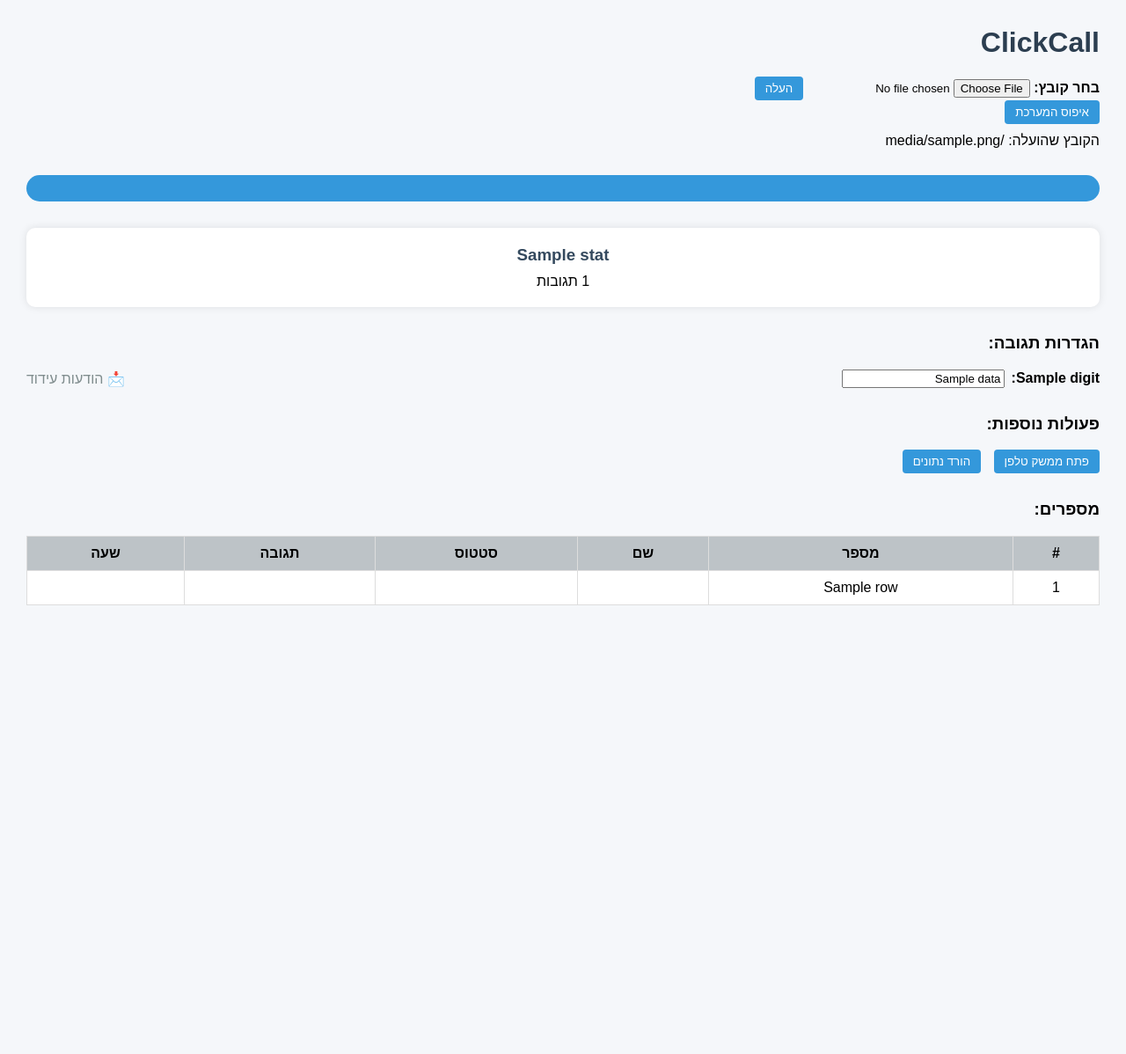
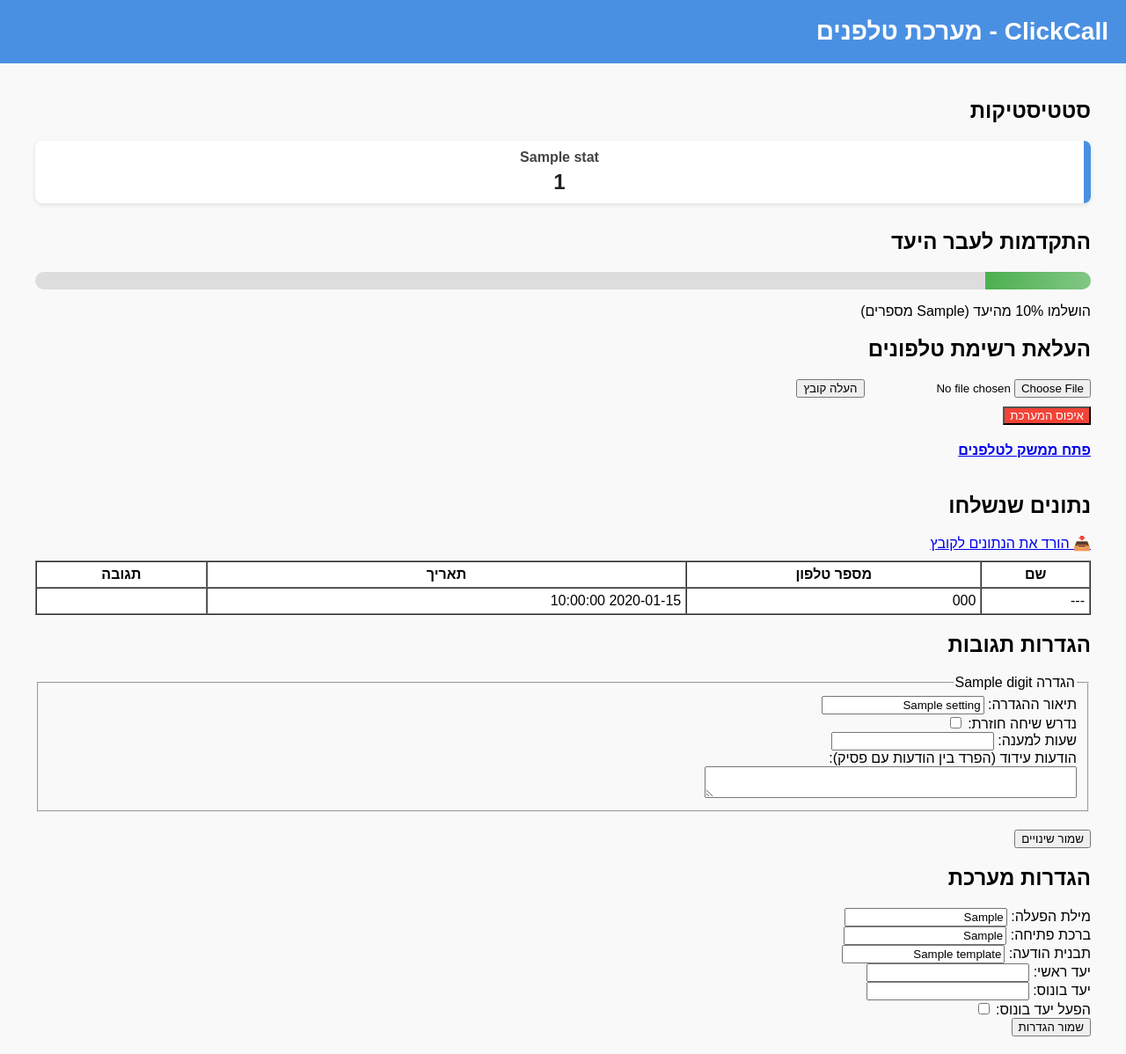
Before and after one commit to uriya222972/sms-auto-bot, a Flask app: template templates/index.html in a window 1280 px wide. Shown: the whole page at 88% size. Before the commit the page ends 688 px from the top, so only its background shows below. Run offline with Flask 3, Linux system fonts and the light colour scheme; the template is opened without the code that fills it: most values are stand-ins (such as "Sample title", 1, 10 or a date in 2020).

Commit message:
Update index.html

```diff
--- a/templates/index.html
+++ b/templates/index.html
@@ -1,121 +1,172 @@
 <!DOCTYPE html>
 <html lang="he" dir="rtl">
 <head>
-  <meta charset="UTF-8">
-  <title>ClickCall</title>
+  <meta charset="UTF-8" />
+  <title>ClickCall - מערכת טלפנים</title>
   <style>
-    body { font-family: Arial, sans-serif; direction: rtl; margin: 30px; background: #f5f7fa; }
-    h1.logo { color: #2c3e50; font-size: 32px; text-align: right; margin-bottom: 20px; }
-    .goal-bar { background: #ecf0f1; height: 30px; border-radius: 20px; overflow: hidden; margin-bottom: 30px; }
-    .goal-fill { height: 100%; text-align: center; line-height: 30px; color: white; font-weight: bold; }
-    .target { background: #3498db; }
-    .bonus { background: #2ecc71; }
-    .card-container { display: flex; gap: 15px; flex-wrap: wrap; margin-bottom: 30px; }
-    .card { background: white; padding: 20px; border-radius: 10px; box-shadow: 0 0 10px rgba(0,0,0,0.1); flex: 1; min-width: 120px; text-align: center; }
-    .card h3 { margin: 0 0 10px; color: #34495e; }
-    .upload-section, .response-section, .controls-section { margin-bottom: 30px; }
-    .inline { display: inline-block; margin-left: 10px; }
-    label { font-weight: bold; }
-    table { width: 100%; border-collapse: collapse; background: white; }
-    th, td { padding: 10px; border: 1px solid #ddd; text-align: center; }
-    th { background: #bdc3c7; }
-    .btn { padding: 6px 12px; background: #3498db; color: white; border: none; border-radius: 4px; cursor: pointer; }
-    .btn:hover { background: #2980b9; }
-    .response-row { display: flex; align-items: center; margin-bottom: 8px; gap: 8px; }
-    .encouragement-box { margin-right: auto; cursor: pointer; color: #7f8c8d; }
-    .hidden { display: none; }
+    body {
+      font-family: sans-serif;
+      margin: 0;
+      padding: 0;
+      background: #f9f9f9;
+      direction: rtl;
+    }
+    header {
+      background-color: #4a90e2;
+      color: white;
+      padding: 20px;
+      text-align: right;
+      font-size: 28px;
+      font-weight: bold;
+    }
+    .container {
+      padding: 20px;
+      max-width: 1200px;
+      margin: auto;
+    }
+    .stats {
+      display: flex;
+      flex-wrap: wrap;
+      gap: 10px;
+      margin-bottom: 30px;
+    }
+    .stat-box {
+      flex: 1 0 21%;
+      background-color: #fff;
+      border-right: 8px solid #4a90e2;
+      padding: 10px;
+      box-shadow: 0 2px 5px rgba(0,0,0,0.1);
+      text-align: center;
+      border-radius: 8px;
+    }
+    .stat-box h3 {
+      margin: 0;
+      font-size: 16px;
+      color: #444;
+    }
+    .stat-box p {
+      font-size: 24px;
+      font-weight: bold;
+      margin: 5px 0 0;
+      color: #222;
+    }
+    .bar {
+      margin: 10px 0;
+      height: 20px;
+      background: #ddd;
+      border-radius: 10px;
+      overflow: hidden;
+    }
+    .bar-inner {
+      height: 100%;
+      background: linear-gradient(90deg, #4caf50, #81c784);
+      transition: width 0.5s;
+    }
   </style>
 </head>
 <body>
-  <h1 class="logo">ClickCall</h1>
-  <div class="upload-section">
-    <form action="/upload" method="post" enctype="multipart/form-data">
-      <label>בחר קובץ:</label>
-      <input type="file" name="file" required>
-      <button type="submit" class="btn">העלה</button>
-    </form>
-    <form action="/reset" method="post" class="inline">
-      <button type="submit" class="btn">איפוס המערכת</button>
-    </form>
-    {% if filename %}
-    <div style="margin-top: 10px;">הקובץ שהועלה: {{ filename }}</div>
-    {% endif %}
-  </div>
-  <div class="goal-bar">
-    <div class="goal-fill target" style="width: {{ (total_sent / target_goal * 100)|round(0) if target_goal else 0 }}%">
-      {{ total_sent }}/{{ target_goal }} יעד
-    </div>
-    {% if bonus_active %}
-    <div class="goal-fill bonus" style="width: {{ (total_sent / bonus_goal * 100)|round(0) if bonus_goal else 0 }}">
-      {{ total_sent }}/{{ bonus_goal }} בונוס
-    </div>
-    {% endif %}
-  </div>
-  <div class="card-container">
+  <header>ClickCall - מערכת טלפנים</header>
+  <div class="container">
+    <h2>סטטיסטיקות</h2>
+    <div class="stats">
       {% for label, count in stats.items() %}
-    <div class="card">
+        <div class="stat-box">
           <h3>{{ label }}</h3>
-      <div>{{ count }} תגובות</div>
+          <p>{{ count }}</p>
         </div>
       {% endfor %}
     </div>
-  <div class="response-section">
-    <h3>הגדרות תגובה:</h3>
-    {% for digit, data in response_map.items() %}
-    <div class="response-row">
-      <label>{{ digit }}:</label>
-      <input type="text" name="label-{{ digit }}" value="{{ data.label }}" placeholder="כותרת">
-      <span class="encouragement-box" onclick="toggleEncouragement('{{ digit }}')">📩 הודעות עידוד</span>
-      <div id="enc-{{ digit }}" class="hidden">
-        <textarea name="encouragement-{{ digit }}" rows="3" placeholder="כל שורה הודעה נפרדת...">{% for msg in encouragements.get(digit, []) %}{{ msg }}{% if not loop.last %}\n{% endif %}{% endfor %}</textarea>
+    <h2>התקדמות לעבר היעד</h2>
+    <div class="bar">
+      <div class="bar-inner" style="width: {{ progress }}%;"></div>
     </div>
+    <p>הושלמו {{ progress }}% מהיעד ({{ target_goal }} מספרים)</p>
+
+    {% if bonus_active %}
+      <h3>יעד בונוס 🎯</h3>
+      <div class="bar">
+        <div class="bar-inner" style="background: linear-gradient(90deg, #ff9800, #ffc107); width: {{ bonus_progress }}%;"></div>
       </div>
-    {% endfor %}
-  </div>
+      <p>הושגו {{ bonus_progress }}% מהיעד בונוס ({{ bonus_goal }} מספרים)</p>
+    {% endif %}
 
-  <div class="controls-section">
-    <h3>פעולות נוספות:</h3>
-    <form method="get" action="/telephony" target="_blank" class="inline">
-      <button type="submit" class="btn">פתח ממשק טלפן</button>
+    <form action="/upload" method="POST" enctype="multipart/form-data">
+      <h2>העלאת רשימת טלפונים</h2>
+      <input type="file" name="file" required>
+      <button type="submit">העלה קובץ</button>
     </form>
-    <form method="get" action="/download" class="inline">
-      <button type="submit" class="btn">הורד נתונים</button>
+
+    <form action="/reset" method="POST" style="margin-top: 10px;">
+      <button type="submit" style="background-color: #f44336; color: white;">איפוס המערכת</button>
     </form>
-  </div>
 
-  <div class="numbers-section">
-    <h3>מספרים:</h3>
-    <table>
+    <a href="/telephony" target="_blank" style="display: inline-block; margin-top: 20px; font-weight: bold; text-decoration: underline;">פתח ממשק לטלפנים</a>
+
+    <h2 style="margin-top: 40px;">נתונים שנשלחו</h2>
+    <a href="/download" style="display: block; margin-bottom: 10px;">📥 הורד את הנתונים לקובץ</a>
+    <table border="1" cellpadding="5" cellspacing="0" style="width: 100%; background: white;">
       <thead>
         <tr>
-          <th>#</th>
-          <th>מספר</th>
           <th>שם</th>
-          <th>סטטוס</th>
+          <th>מספר טלפון</th>
+          <th>תאריך</th>
           <th>תגובה</th>
-          <th>שעה</th>
         </tr>
       </thead>
       <tbody>
-        {% for i in range(rows|length) %}
+        {% for index, log in send_log.items() %}
           <tr>
-          <td>{{ i + 1 }}</td>
-          <td>{{ rows[i] }}</td>
-          <td>{{ name_map.get(send_log[i].phone) if i in send_log and send_log[i].phone in name_map else '' }}</td>
-          <td>{{ "נשלח" if i in send_log else "" }}</td>
-          <td>{{ responses[i].label if i in responses else "" }}</td>
-          <td>{{ responses[i].time if i in responses else "" }}</td>
+            <td>{{ name_map.get(log.to, '---') }}</td>
+            <td>{{ log.phone }}</td>
+            <td>{{ log.time }}</td>
+            <td>{{ responses.get(index, {}).get('label', '') }}</td>
           </tr>
         {% endfor %}
       </tbody>
     </table>
+    <h2>הגדרות תגובות</h2>
+    <form id="settings-form" method="POST" action="/update-settings">
+      {% for digit, setting in response_map.items() %}
+        <fieldset style="margin-bottom: 20px;">
+          <legend>הגדרה {{ digit }}</legend>
+          <label>תיאור ההגדרה:
+            <input type="text" name="label_{{ digit }}" value="{{ setting.label }}">
+          </label><br>
+          <label>נדרש שיחה חוזרת:
+            <input type="checkbox" name="callback_{{ digit }}" {% if setting.callback_required %}checked{% endif %}>
+          </label><br>
+          <label>שעות למענה:
+            <input type="number" name="hours_{{ digit }}" value="{{ setting.hours }}">
+          </label><br>
+          <label>הודעות עידוד (הפרד בין הודעות עם פסיק):</label><br>
+          <textarea name="encouragements_{{ digit }}" rows="2" cols="50">{% for msg in encouragements.get(digit, []) %}{{ msg }}{% if not loop.last %}, {% endif %}{% endfor %}</textarea>
+        </fieldset>
+      {% endfor %}
+      <button type="submit">שמור שינויים</button>
+    </form>
+
+    <h2>הגדרות מערכת</h2>
+    <form method="POST" action="/update-config">
+      <label>מילת הפעלה:
+        <input type="text" name="activation_word" value="{{ activation_word }}">
+      </label><br>
+      <label>ברכת פתיחה:
+        <input type="text" name="greeting_template" value="{{ greeting_template }}">
+      </label><br>
+      <label>תבנית הודעה:
+        <input type="text" name="custom_template" value="{{ template }}">
+      </label><br>
+      <label>יעד ראשי:
+        <input type="number" name="target_goal" value="{{ target_goal }}">
+      </label><br>
+      <label>יעד בונוס:
+        <input type="number" name="bonus_goal" value="{{ bonus_goal }}">
+      </label><br>
+      <label>הפעל יעד בונוס:
+        <input type="checkbox" name="bonus_active" {% if bonus_active %}checked{% endif %}>
+      </label><br>
+      <button type="submit">שמור הגדרות</button>
+    </form>
   </div>
-
-  <script>
-    function toggleEncouragement(digit) {
-      const box = document.getElementById("enc-" + digit);
-      box.classList.toggle("hidden");
-    }
-  </script>
 </body>
 </html>
```
Lines whose indentation alone changed are shown as unchanged.
